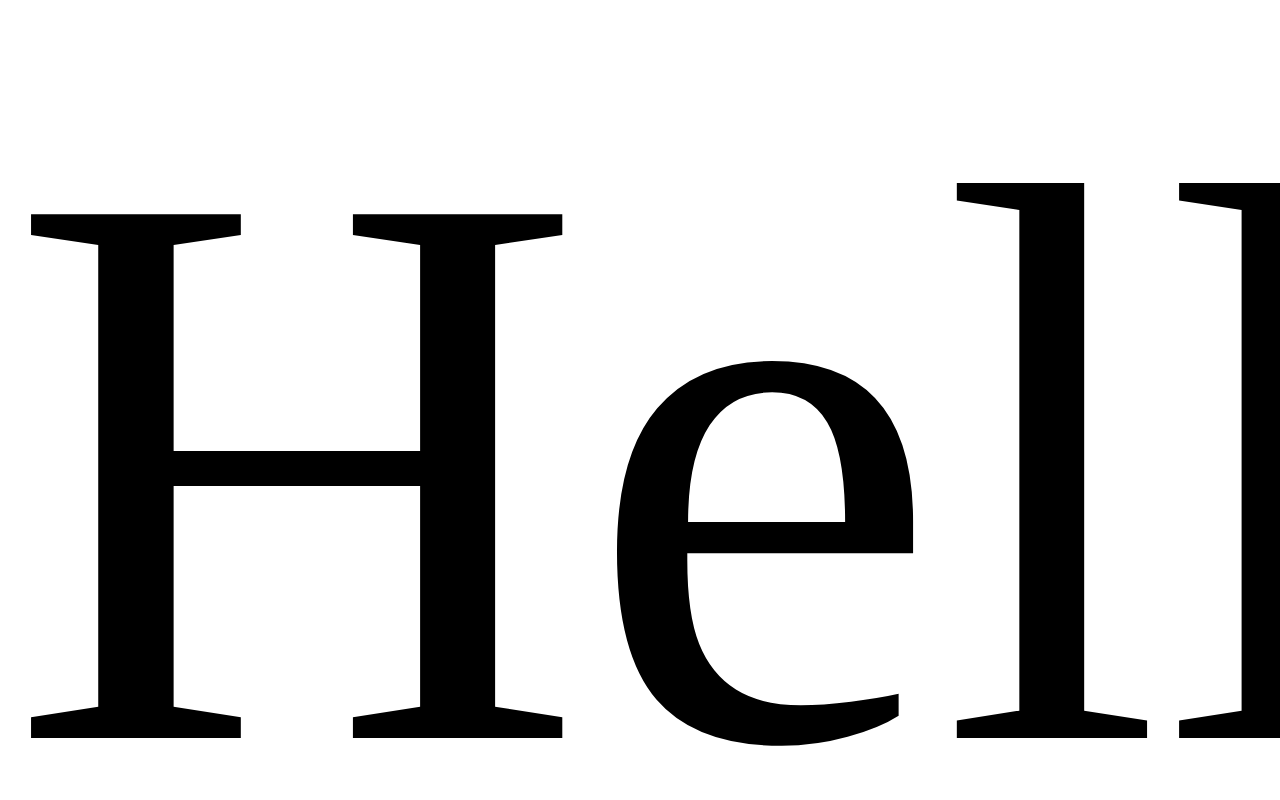
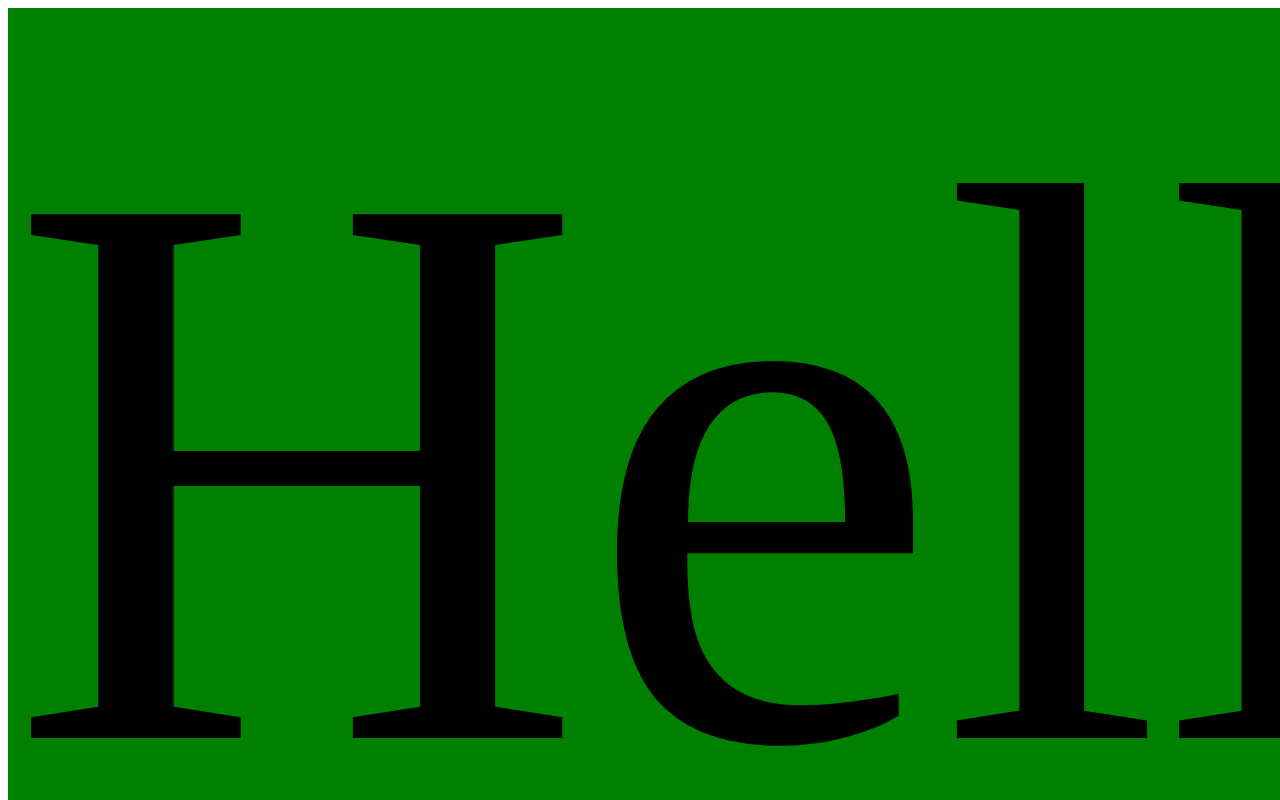
Before and after one commit to DimitarYosifov/test666, a plain HTML site: page index.html in a window 1280 px wide. Shown: the top 800 px of the page. Drawn offline with Linux system fonts and the light colour scheme.

Commit message:
sadaaxzx

```diff
--- a/index.html
+++ b/index.html
@@ -12,8 +12,8 @@
 <body>
     <div id="content" style=
     "
-     "
-    >Hello world!</div>
+    background: green;
+    ">Hello world!</div>
 </body>
 
 </html>
```
Also changed, not shown: style.css (+5 -4 lines).
